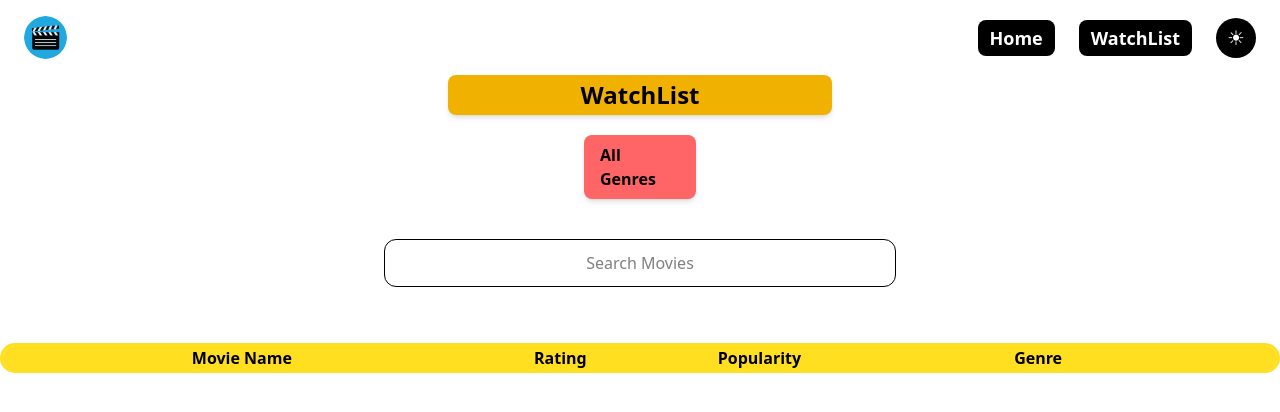
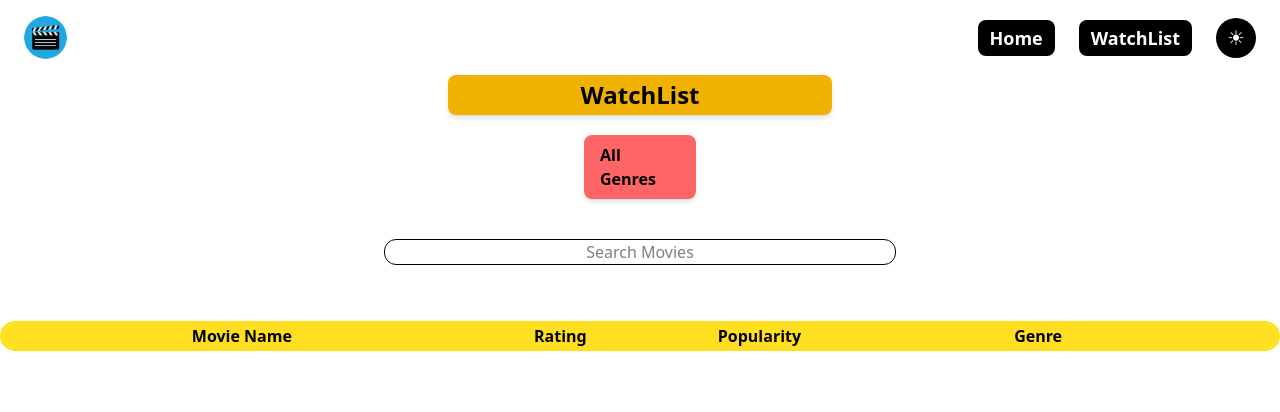
Before and after one commit to Rupesh-Yeole/React_Movie_app, a React (Vite) app: page /watchList in a window 1280 px wide. Shown: the top 412 px of the page. Built offline with nearby package versions, Linux system fonts and the light colour scheme.

Commit message:
added height for searchbar

```diff
--- a/src/Pages/WatchList/WatchList.jsx
+++ b/src/Pages/WatchList/WatchList.jsx
@@ -65,7 +65,7 @@ function WatchList({watchList = [],removeMovieFromWatchlist}){
         </div>
 
         <div className="my-[5vh] flex justify-center">
-            <input onChange={onMovieFilter} type="text" placeholder="Search Movies" className={`h-[6vh] w-[40%] border text-center rounded-xl`}></input>
+            <input onChange={onMovieFilter} type="text" placeholder="Search Movies" className={`max-h-[6vh] w-[40%] border text-center rounded-xl`}></input>
         </div>
 
         <div className="my-[7vh] border-3 border-yellow-300 rounded-2xl overflow-x-auto">
```
